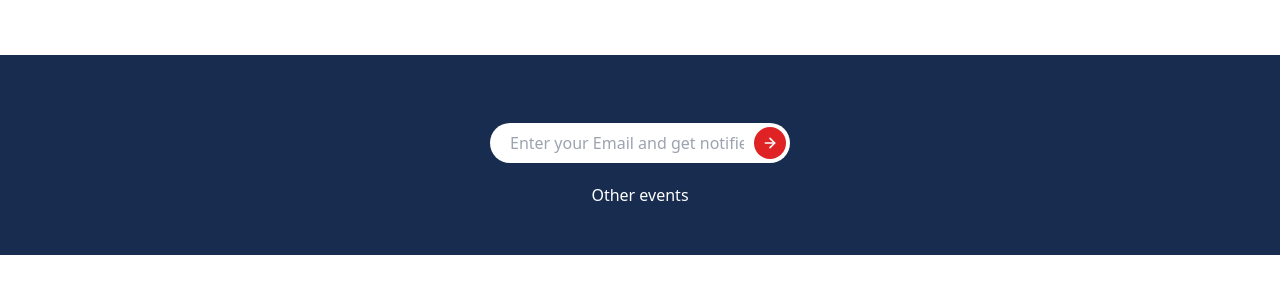
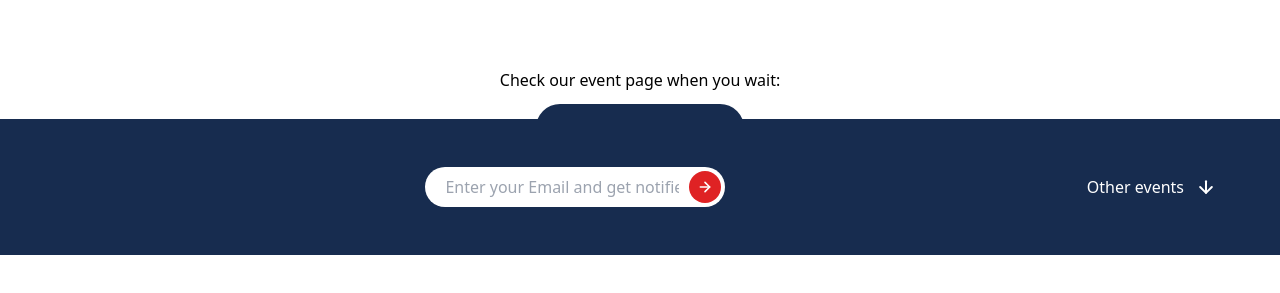
Before and after one commit to Maksim-Attsetski/landing-events, a React (Create React App) app: page / in a window 1280 px wide. Shown: the part 545-838 px from the top of the page. After the commit the page ends 800 px from the top, so only its background shows below. Built offline with nearby package versions, Linux system fonts and the light colour scheme.

Commit message:
fix footer

```diff
--- a/src/App.scss
+++ b/src/App.scss
@@ -9,7 +9,6 @@
 body {
   max-width: 100vw;
   overflow-x: hidden;
-  min-height: 100vh;
 }
 
 :focus {
--- a/src/App.tsx
+++ b/src/App.tsx
@@ -56,6 +56,7 @@ const App: FC = () => {
           </Flex>
         </Flex>
       </main>
+      <Gap y={80} />
       <Footer />
     </div>
   );
--- a/src/UI/Flex.tsx
+++ b/src/UI/Flex.tsx
@@ -2,11 +2,14 @@ import React, { FC, PropsWithChildren, memo } from 'react';
 
 interface IProps extends PropsWithChildren {
   className?: string;
+  onClick?: () => void;
 }
 
-const Flex: FC<IProps> = ({ className = '', children }) => {
+const Flex: FC<IProps> = ({ className = '', onClick = () => {}, children }) => {
   return (
-    <div className={['flex flex-wrap ', className].join(' ')}>{children}</div>
+    <div className={['flex flex-wrap ', className].join(' ')} onClick={onClick}>
+      {children}
+    </div>
   );
 };
 
--- a/src/components/Footer.tsx
+++ b/src/components/Footer.tsx
@@ -1,4 +1,5 @@
 import { Flex, Input } from 'UI';
+import { assets } from 'assets';
 import React, { FC, memo, useState } from 'react';
 
 const Footer: FC = () => {
@@ -16,7 +17,7 @@ const Footer: FC = () => {
 
   return (
     <footer className='bg-main fixed bottom-0 left-0 right-0'>
-      <Flex className='justify-center sm:justify-between flex-col sm:flex gap-5 items-center py-7 sm:py-12 w-container mx-auto'>
+      <Flex className='justify-center sm:justify-between flex-col sm:flex-row gap-5 items-center py-7 sm:py-12 w-container mx-auto'>
         <div></div>
         <Input
           setValue={setEmail}
@@ -26,7 +27,10 @@ const Footer: FC = () => {
           withBtn
           onBtnClick={onBtnClick}
         />
-        <div className='text-white'>Other events</div>
+        <Flex className='text-white gap-3 cursor-pointer'>
+          <span>Other events</span>
+          <img src={assets.arrowRight} className='rotate-90' alt='arrow down' />
+        </Flex>
       </Flex>
     </footer>
   );
```
